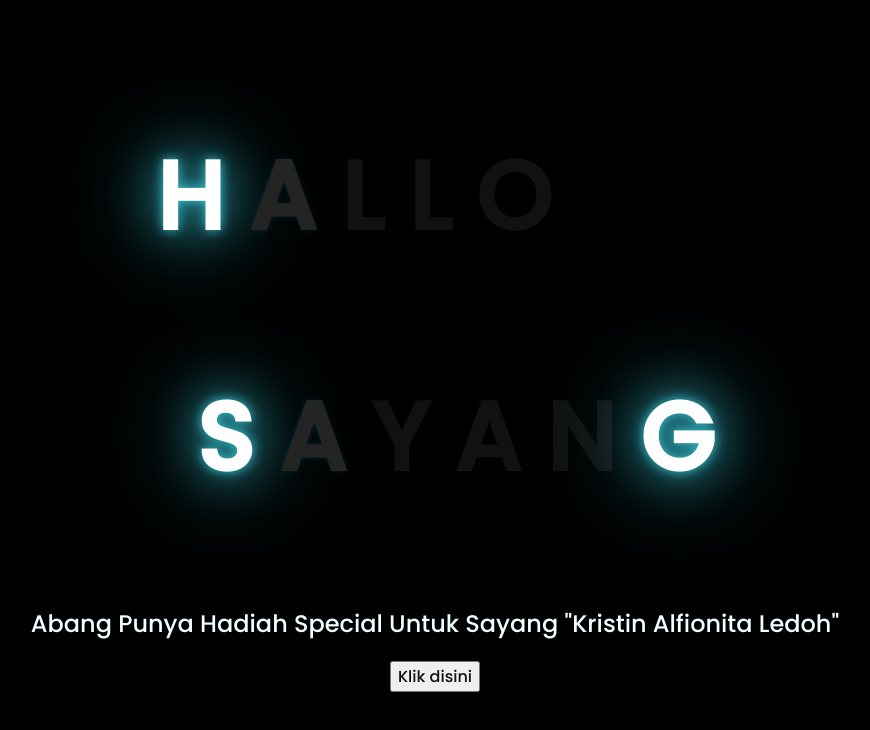
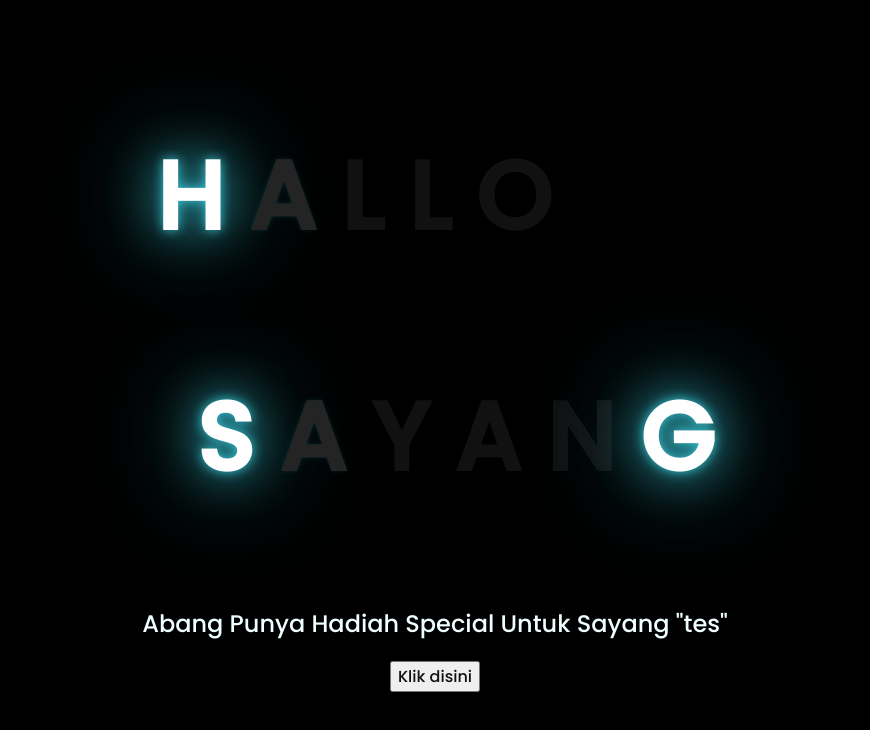
Before and after one commit to carlrogers93/flower, a plain HTML site: page Kado/index.html in a window 1280 px wide. Shown: the whole page, without its empty margins (213-1083 px from the left). Drawn offline with Linux system fonts and the light colour scheme.

Commit message:
Update index.html

```diff
--- a/Kado/index.html
+++ b/Kado/index.html
@@ -26,7 +26,7 @@
         </ul>
     </div>
     <div class="description">
-        <span>Abang Punya Hadiah Special Untuk Sayang "Kristin Alfionita Ledoh" </span>
+        <span>Abang Punya Hadiah Special Untuk Sayang "tes" </span>
     </div>
     <div class="button">
         <button>
```
